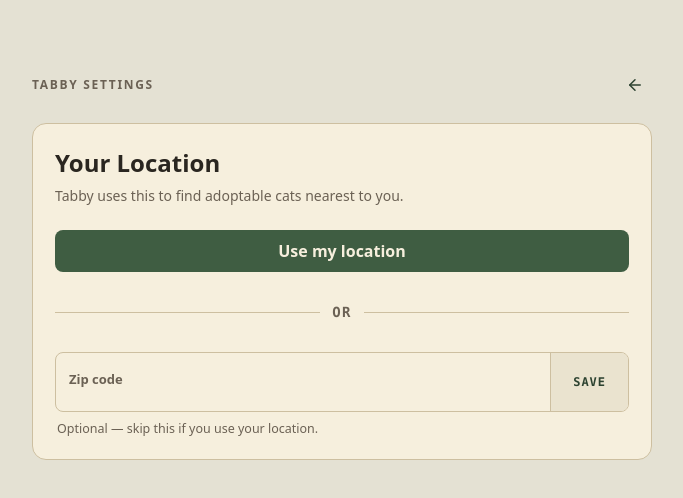
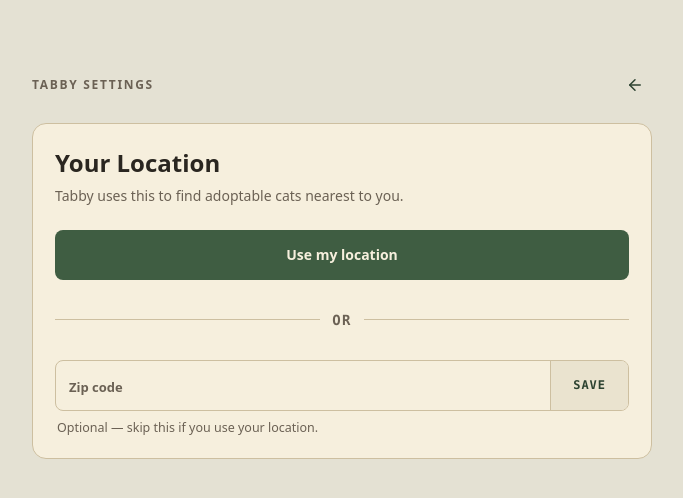
Before and after one commit to BrandonML/tabby, a website with bundled scripts: page extension/options.html in a window 1280 px wide. Shown: the whole page, without its empty margins (298-981 px from the left). Built offline with nearby package versions, Linux system fonts and the light colour scheme; some packages are replaced by stand-ins of ours.

Commit message:
Styling fixes to button height (settings) and FAQ h2 and question font styling. Closes Minor CSS fixes for settings and FAQs Fixes #68

```diff
--- a/extension/newtab.css
+++ b/extension/newtab.css
@@ -264,8 +264,17 @@ h1 { margin: 0; font-weight: 700; color: var(--ink); }
 }
 .location-actions { display: flex; flex-direction: column; gap: 10px; }
 .location-actions .primary, .location-actions .secondary { width: 100%; }
-.location-actions .secondary { background: transparent; color: var(--moss-dark); padding: 0; font-weight: 600; text-align: center; }
+.location-actions .secondary { background: transparent; color: var(--moss-dark); padding: 0; font-weight: 600; text-align: center; font-size: 13px; margin-top: .25rem; }
 .location-actions .secondary:hover { background: transparent; text-decoration: underline; }
+
+/* This rule is to match the button height with the zip input height */
+button#use-location {
+    padding-top: 16px;
+    padding-bottom: 16px;
+    font-size: 14px;
+    line-height: 1.25;
+    box-sizing: border-box;
+}
 
 form { display: flex; flex-direction: column; gap: 14px; margin-top: 18px; }
 .location-panel form { margin-top: 0; }
@@ -298,7 +307,6 @@ input { display: block; width: 100%; padding: 10px; margin-top: 4px; border: 1px
 .zip-field:focus-within { box-shadow: 0 0 0 3px rgba(63, 93, 66, .22); }
 .zip-field .form-floating { flex: 1; }
 .zip-field input {
-  height: 58px;
   margin-top: 0;
   border: 0;
   background: transparent;
@@ -330,7 +338,7 @@ input { display: block; width: 100%; padding: 10px; margin-top: 4px; border: 1px
 .form-floating > input {
   padding: 1rem .75rem;
   font: inherit;
-  font-size: 16px;
+  font-size: 14px;
   line-height: 1.25;
   color: var(--ink);
 }
@@ -399,7 +407,7 @@ input { display: block; width: 100%; padding: 10px; margin-top: 4px; border: 1px
 
 .faq-section { margin: 0 0 26px; }
 .faq-section:last-child { margin-bottom: 0; }
-.faq-section h2 { font-family: var(--font-display); font-weight: 600; font-size: 1.0625rem; color: var(--ink); margin: 0 0 4px; }
+.faq-section h2 { font-family: var(--font-display); font-weight: 600; font-size: 1.25rem; color: var(--ink); margin: 0 0 4px; }
 
 .faq-item { border-bottom: 1px solid var(--card-edge); }
 .faq-item:last-child { border-bottom: 0; }
@@ -410,7 +418,6 @@ input { display: block; width: 100%; padding: 10px; margin-top: 4px; border: 1px
   gap: 12px;
   padding: 12px 2px;
   font-size: 14px;
-  font-weight: 600;
   color: var(--ink);
   cursor: pointer;
   list-style: none;
```
